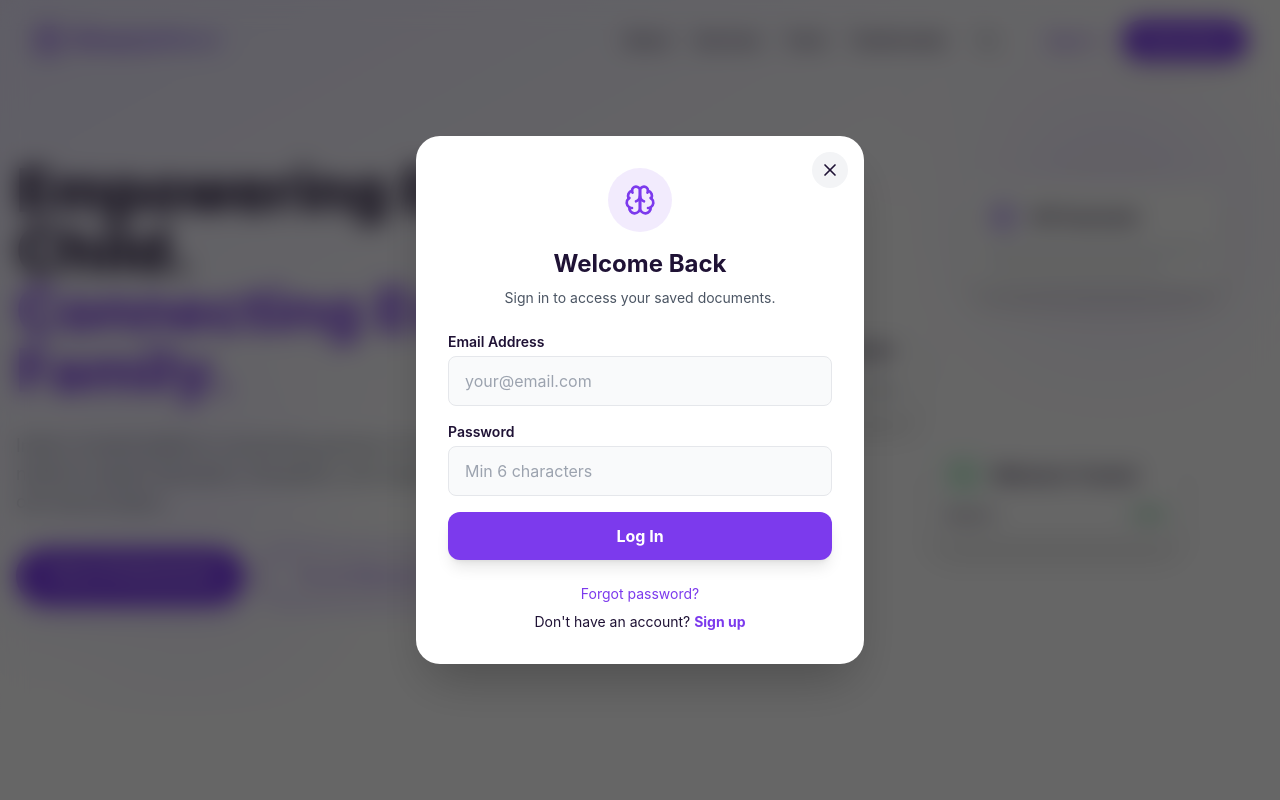
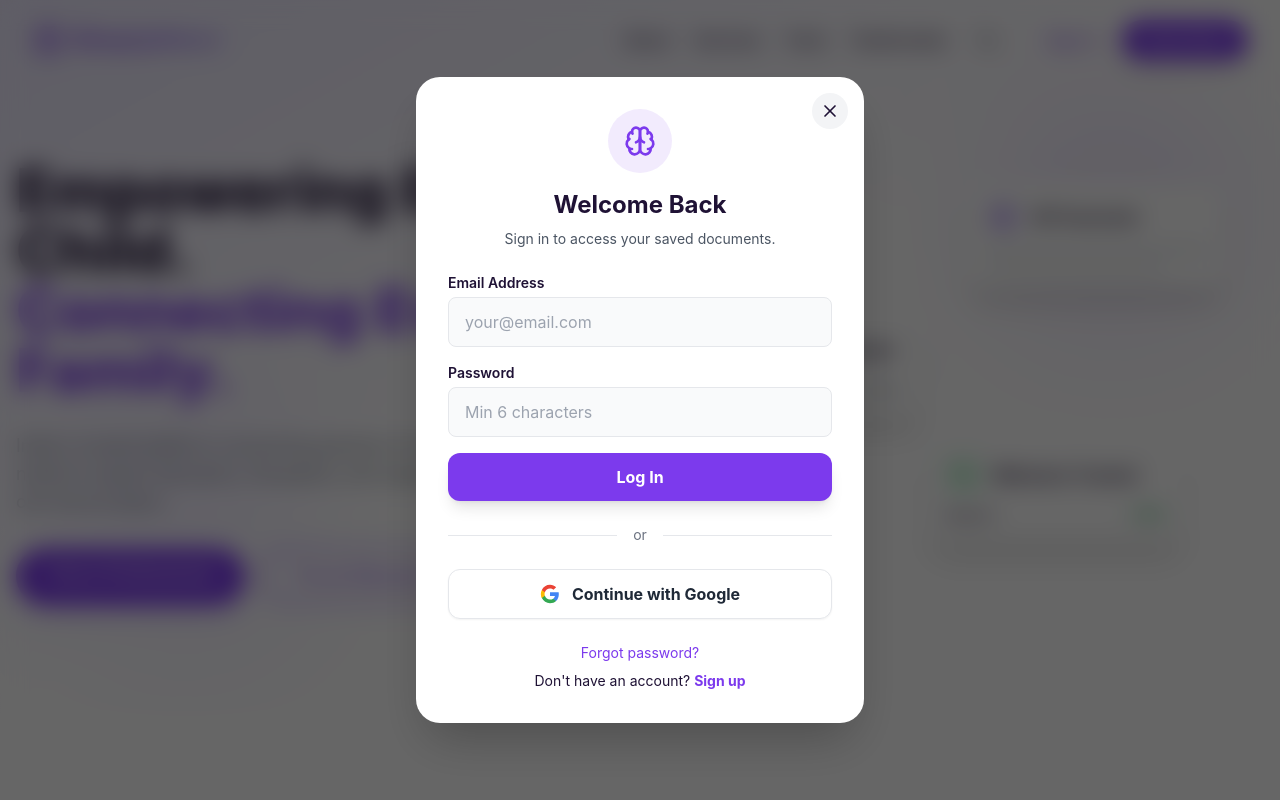
Before and after one commit to nk1041/gravity, a React (Vite) app: page / in a window 1280 px wide. Both pictures are taken after a click on the button "Sign In". Shown: the top 800 px of the page. Built offline with nearby package versions, Linux system fonts and the light colour scheme.

Commit message:
feat: add Google OAuth sign-in option

```diff
--- a/src/App.jsx
+++ b/src/App.jsx
@@ -143,6 +143,20 @@
       }
     } catch (err) { setAuthError(err.message); }
     finally { setAuthLoading(false); }
+  };
+
+  const handleGoogleSignIn = async () => {
+    try {
+      setAuthLoading(true); setAuthError(''); setAuthMsg('');
+      const { error } = await supabase.auth.signInWithOAuth({
+        provider: 'google',
+        options: { redirectTo: window.location.origin }
+      });
+      if (error) throw error;
+    } catch (err) {
+      setAuthError(err.message);
+      setAuthLoading(false);
+    }
   };
 
   const handleLogout = () => supabase.auth.signOut();
@@ -973,6 +987,30 @@
                 </button>
               </form>
 
+              {authMode !== 'reset' && (
+                <>
+                  <div className="flex items-center my-6">
+                    <div className="flex-1 border-t border-gray-200 dark:border-gray-700"></div>
+                    <span className="px-4 text-sm text-gray-500 dark:text-gray-400">or</span>
+                    <div className="flex-1 border-t border-gray-200 dark:border-gray-700"></div>
+                  </div>
+
+                  <button
+                    onClick={handleGoogleSignIn}
+                    disabled={authLoading}
+                    className="w-full flex items-center justify-center gap-3 bg-white dark:bg-darkBg border border-gray-200 dark:border-gray-700 hover:bg-gray-50 dark:hover:bg-gray-800 text-gray-800 dark:text-white font-bold py-3 rounded-xl transition-all shadow-sm"
+                  >
+                    <svg className="w-5 h-5" viewBox="0 0 24 24">
+                      <path d="M22.56 12.25c0-.78-.07-1.53-.2-2.25H12v4.26h5.92c-.26 1.37-1.04 2.53-2.21 3.31v2.77h3.57c2.08-1.92 3.28-4.74 3.28-8.09z" fill="#4285F4"/>
+                      <path d="M12 23c2.97 0 5.46-.98 7.28-2.66l-3.57-2.77c-.98.66-2.23 1.06-3.71 1.06-2.86 0-5.29-1.93-6.16-4.53H2.18v2.84C3.99 20.53 7.7 23 12 23z" fill="#34A853"/>
+                      <path d="M5.84 14.09c-.22-.66-.35-1.36-.35-2.09s.13-1.43.35-2.09V7.07H2.18C1.43 8.55 1 10.22 1 12s.43 3.45 1.18 4.93l2.85-2.22.81-.62z" fill="#FBBC05"/>
+                      <path d="M12 5.38c1.62 0 3.06.56 4.21 1.64l3.15-3.15C17.45 2.09 14.97 1 12 1 7.7 1 3.99 3.47 2.18 7.07l3.66 2.84c.87-2.6 3.3-4.53 6.16-4.53z" fill="#EA4335"/>
+                    </svg>
+                    Continue with Google
+                  </button>
+                </>
+              )}
+
               <div className="mt-6 text-center text-sm space-y-2">
                 {authMode === 'login' ? (
                   <>
```
